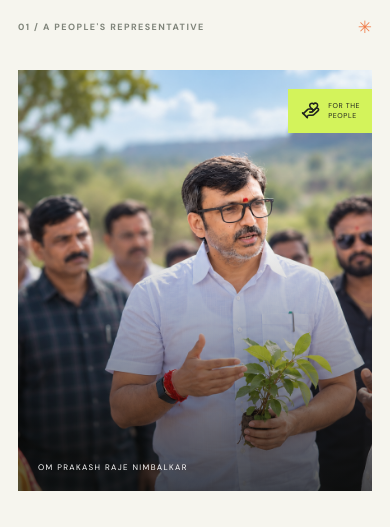
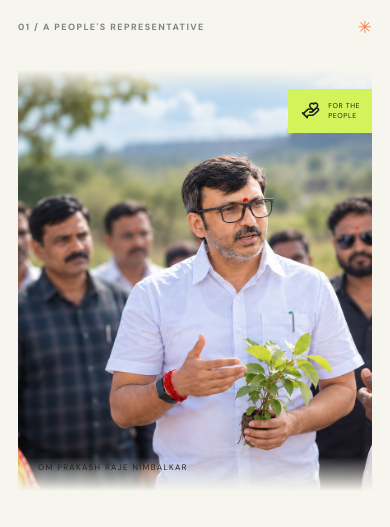
Before and after one commit to VishalHarne/Om-Raje, a React (Vite) app: page / in a window 390 px wide. Shown: the part 382-909 px from the top of the page. Built offline with nearby package versions, Linux system fonts and the light colour scheme.

Commit message:
change photo in about

```diff
--- a/src/styles.css
+++ b/src/styles.css
@@ -93,12 +93,11 @@ img { display: block; width: 100%; }
 .section-meta { display: flex; align-items: center; justify-content: space-between; color: #7f847a; }
 .section-number { font-size: 9px; font-weight: 700; letter-spacing: .16em; }
 .meta-cross { color: var(--orange); font-size: 17px; }
-.about-layout { display: grid; grid-template-columns: .82fr 1fr; gap: clamp(45px, 10vw, 145px); align-items: center; margin-top: 47px; }
-.about-image-box { position: relative; max-width: 410px; height: 415px; overflow: hidden; background: #282923; }
-.about-image-box::after { content: ""; position: absolute; inset: 38% 0 0; background: linear-gradient(transparent, rgba(10,12,10,.7)); pointer-events: none; }
-.about-image-box img { width: 100%; height: 100%; object-fit: cover; object-position: center 40%; filter: saturate(.77); transition: transform .7s; }
+.about-layout { display: grid; grid-template-columns: .82fr 1fr; gap: clamp(45px, 10vw, 145px); align-items: stretch; margin-top: 47px; }
+.about-image-box { position: relative; max-width: 410px; min-height: 415px; overflow: hidden; background: var(--paper); }
+.about-image-box img { position: absolute; inset: 0; width: 100%; height: 100%; object-fit: cover; object-position: center 40%; filter: saturate(.77); -webkit-mask-image: linear-gradient(to bottom, transparent, #000 8%, #000 92%, transparent); mask-image: linear-gradient(to bottom, transparent, #000 8%, #000 92%, transparent); transition: transform .7s; }
 .about-image-box:hover img { transform: scale(1.04); }
-.image-caption { position: absolute; z-index: 1; left: 20px; bottom: 19px; color: white; font-size: 8px; letter-spacing: .17em; }
+.image-caption { position: absolute; z-index: 1; left: 20px; bottom: 19px; color: var(--ink); font-size: 8px; letter-spacing: .17em; }
 .about-image-seal { position: absolute; z-index: 2; right: -1px; top: 19px; display: grid; grid-template-columns: 21px auto; align-items: center; gap: 6px; background: var(--lime); padding: 12px 13px; font-size: 7px; line-height: 1.4; letter-spacing: .08em; }
 .about-copy { max-width: 490px; }
 .about-copy h2, .work-heading h2, .initiative-copy h2, .events-copy h2, .contact-heading h2 { margin: 0; font: 600 clamp(35px, 4.3vw, 57px)/1.14 "Manrope", sans-serif; letter-spacing: -.06em; }
@@ -239,7 +238,7 @@ img { display: block; width: 100%; }
   .nav-links a { font-size: 10px; }
   .header-actions { gap: 14px; }
   .about-layout { gap: 8vw; }
-  .about-image-box { height: 385px; }
+  .about-image-box { min-height: 385px; }
   .initiative-layout { gap: 6vw; }
   .events-layout { gap: 8vw; }
 }
@@ -276,7 +275,7 @@ img { display: block; width: 100%; }
   .value-item svg { width: 12px; flex: 0 0 auto; }
   .section-pad { padding-top: 67px; padding-bottom: 67px; }
   .about-layout { grid-template-columns: 1fr; gap: 31px; margin-top: 32px; }
-  .about-image-box { width: min(100%, 470px); height: min(108vw, 460px); }
+  .about-image-box { width: min(100%, 470px); min-height: 0; height: min(108vw, 460px); }
   .about-copy { max-width: 560px; }
   .about-copy h2, .work-heading h2, .initiative-copy h2, .events-copy h2, .contact-heading h2 { font-size: clamp(34px, 9vw, 51px); }
   .about-lede { margin-top: 16px; font-size: 12px; }
```
